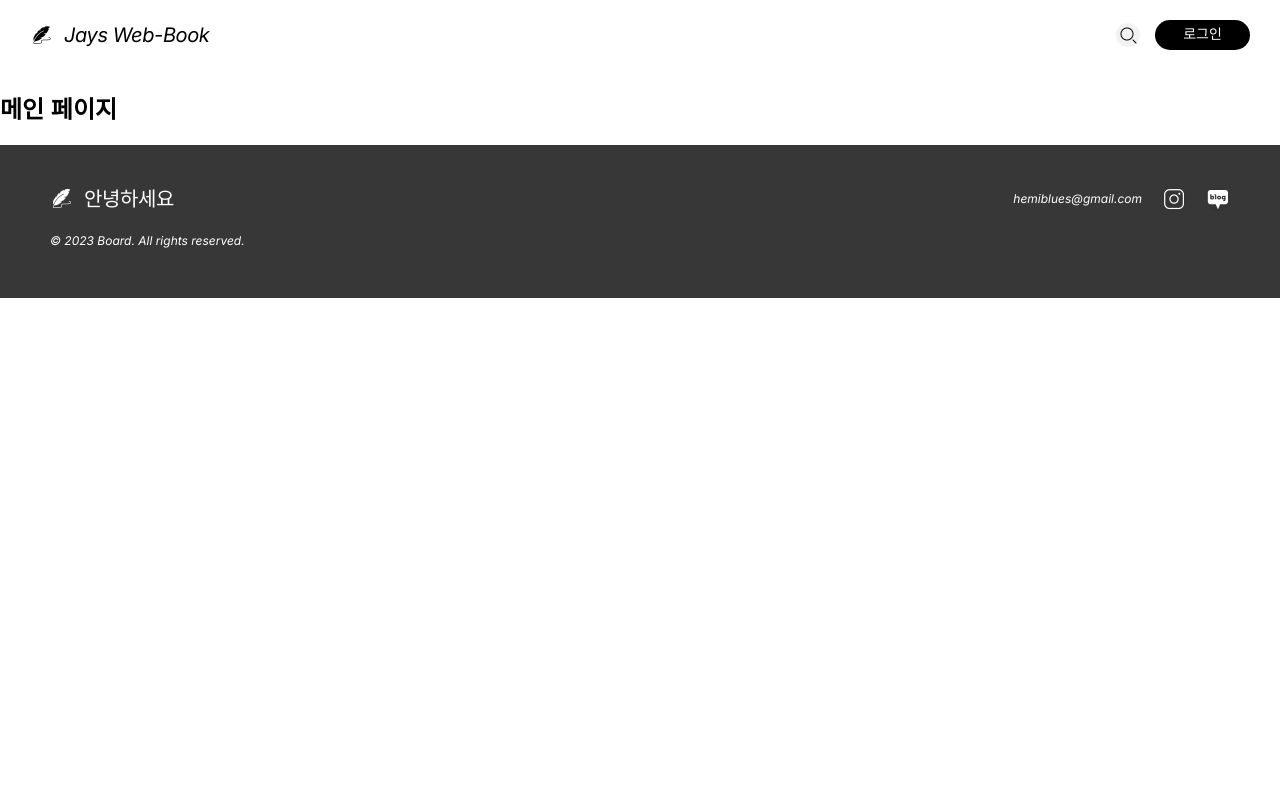
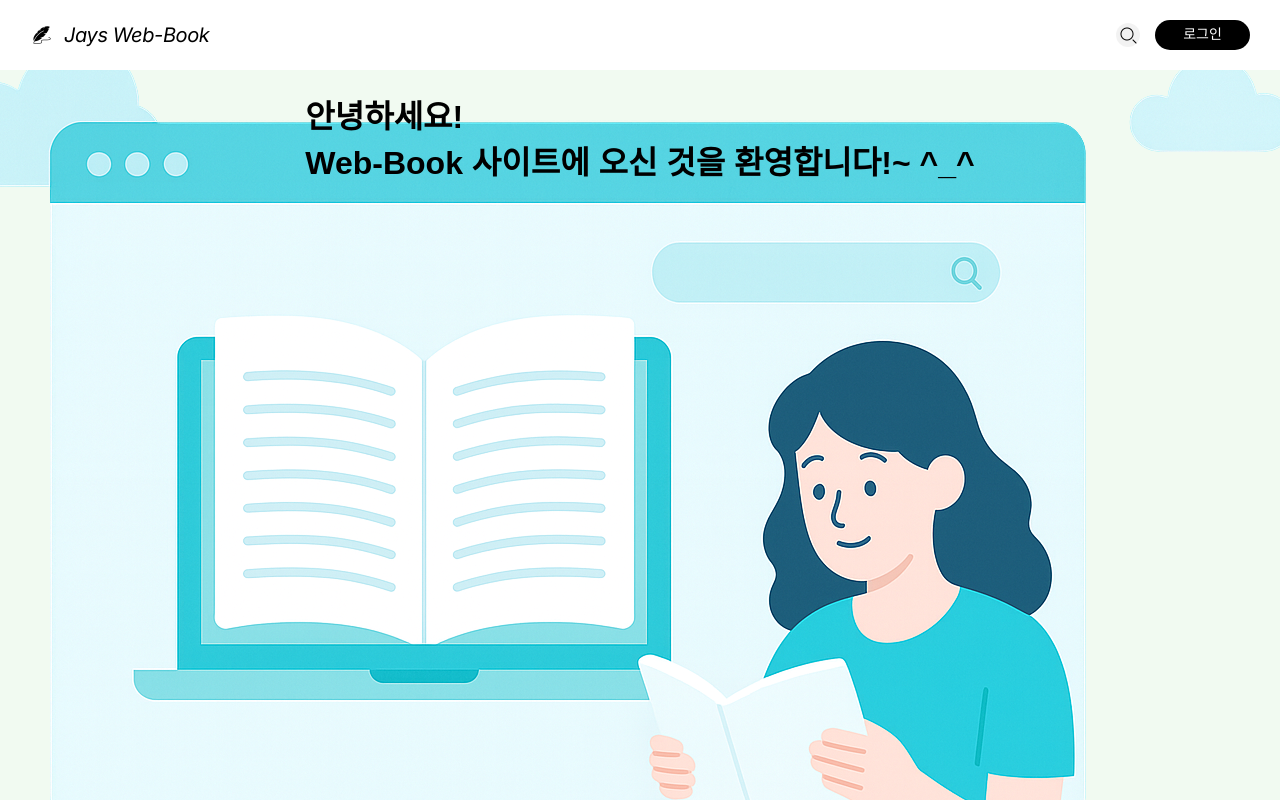
Before and after one commit to garamblue/board-front, a React (Create React App) app: page / in a window 1280 px wide. Shown: the top 800 px of the page. Built offline with nearby package versions, Linux system fonts and the light colour scheme; the HTML template or start-up script is replaced by a standard one; a web font is replaced by a local one.

Commit message:
main page image 추가

```diff
--- a/src/layouts/Footer/index.tsx
+++ b/src/layouts/Footer/index.tsx
@@ -25,7 +25,7 @@ export default function index() {
                         <div className='icon-box'>
                             <div className='icon logo-light-icon'></div>
                         </div>
-                        <div className='footer-logo-text'>{'안녕하세요'}</div>
+                        <div className='footer-logo-text'>{'Jays Web-Book'}</div>
                     </div>
                     <div className='footer-link-box'>
                         <div className='footer-email-link'>{`hemiblues@gmail.com`}
@@ -39,7 +39,7 @@ export default function index() {
                     </div>
                 </div>
                 <div className='footer-bottom'>
-                    <div className='footer-copyright'>© 2023 Board. All rights reserved.</div>
+                    <div className='footer-copyright'>© 2025 Board. All rights reserved.</div>
                 </div>
             </div>
         </div>
--- a/src/views/Main/index.tsx
+++ b/src/views/Main/index.tsx
@@ -1,11 +1,12 @@
 import React from 'react';
+import './style.css';
 
 export default function Main() {
 
     // rendering the component //
     return (
-        <div>
-            <h2>메인 페이지</h2>
+        <div className='main-wrapper'>
+            <h1>안녕하세요!<br/>Web-Book 사이트에 오신 것을 환영합니다!~ ^_^</h1>
         </div>
     );
 }
--- a/src/views/Main/style.css
+++ b/src/views/Main/style.css
@@ -0,0 +1,14 @@
+.main-wrapper {
+    display: flex;
+    justify-content: center;
+    /* align-items: center; */
+    width: 100%;
+    height: 800px;
+    min-height: 100vh;
+
+    background-color: rgb(241, 250, 241) /*#93f0e4*/;
+    background-image: url(assets/web_book1.png);
+    background-position: 50% 50%;
+    background-repeat: no-repeat;
+    background-size: auto;
+}
```
Also changed, not shown: src/views/Main/assets/web_book1.png (renamed from src/views/Auth/assets/web_book1.png).
